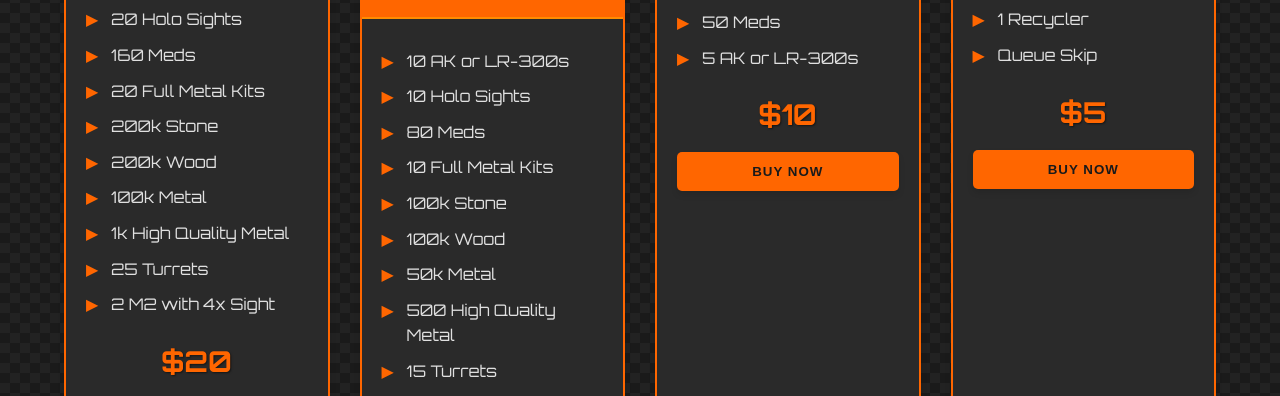
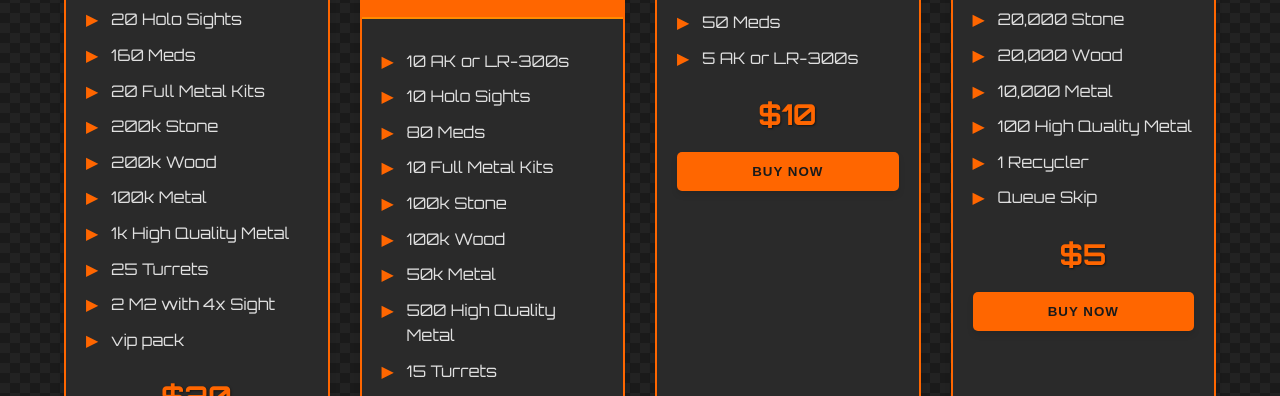
Before and after one commit to mmmACEmmm/SIGMAS-3x-Rust-Server, a plain HTML site: page index.html in a window 1280 px wide. Shown: the part 547-943 px from the top of the page. Drawn offline with Linux system fonts and the light colour scheme.

Commit message:
Update index.html

```diff
--- a/index.html
+++ b/index.html
@@ -225,6 +225,7 @@
                     <li>1k High Quality Metal</li>
                     <li>25 Turrets</li>
                     <li>2 M2 with 4x Sight</li>
+                    <li>vip pack</li>
                 </ul>
                 <div class="price">$20</div>
                 <button class="buy-btn" onclick="openModal('modal1')">Buy Now</button>
@@ -273,6 +274,10 @@
             <div class="pack-content">
                 <ul class="items">
                     <li>1 Full Metal Kit</li>
+                    <li>20,000 Stone</li>
+                    <li>20,000 Wood</li>
+                    <li>10,000 Metal</li>
+                    <li>100 High Quality Metal</li>
                     <li>1 Recycler</li>
                     <li>Queue Skip</li>
                 </ul>
```
